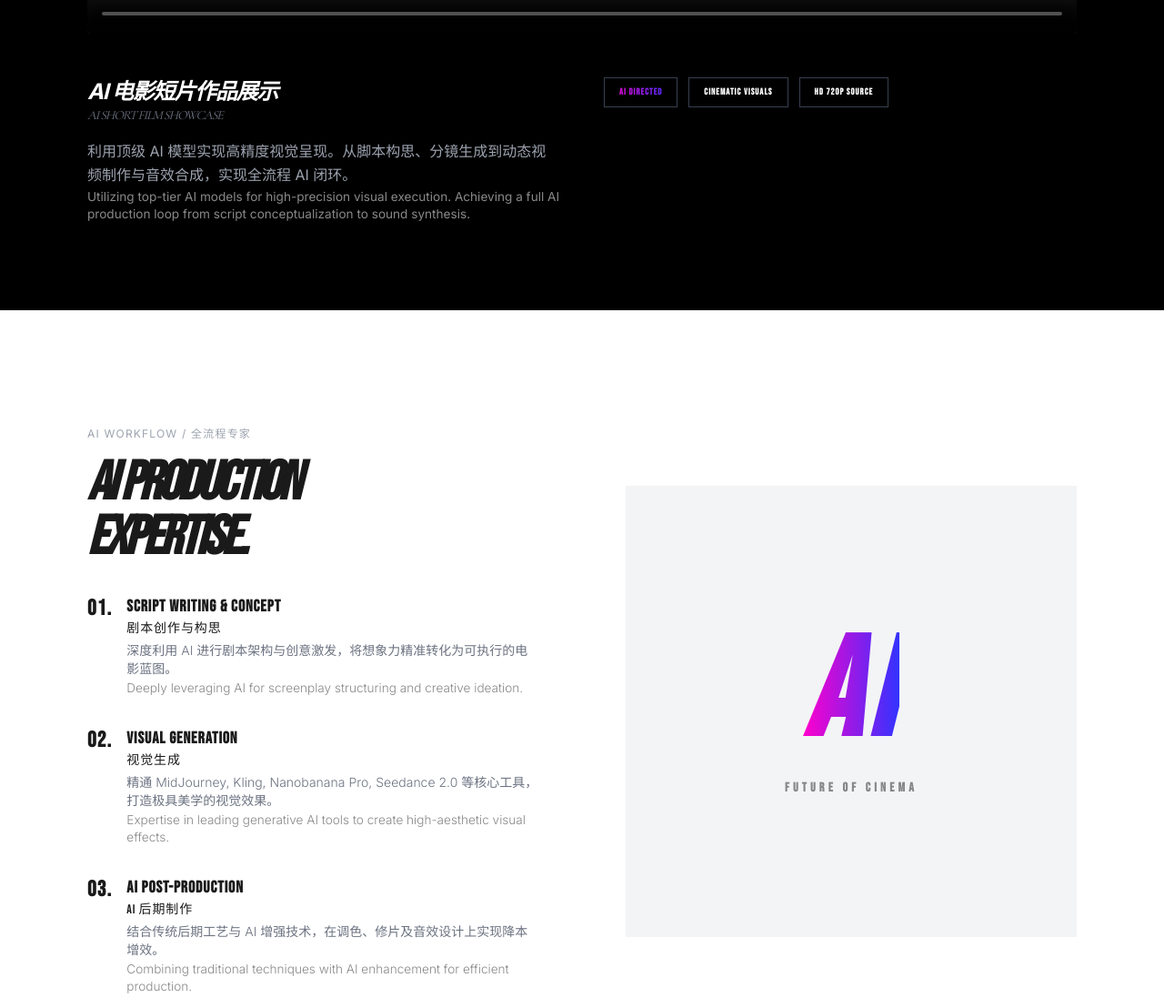
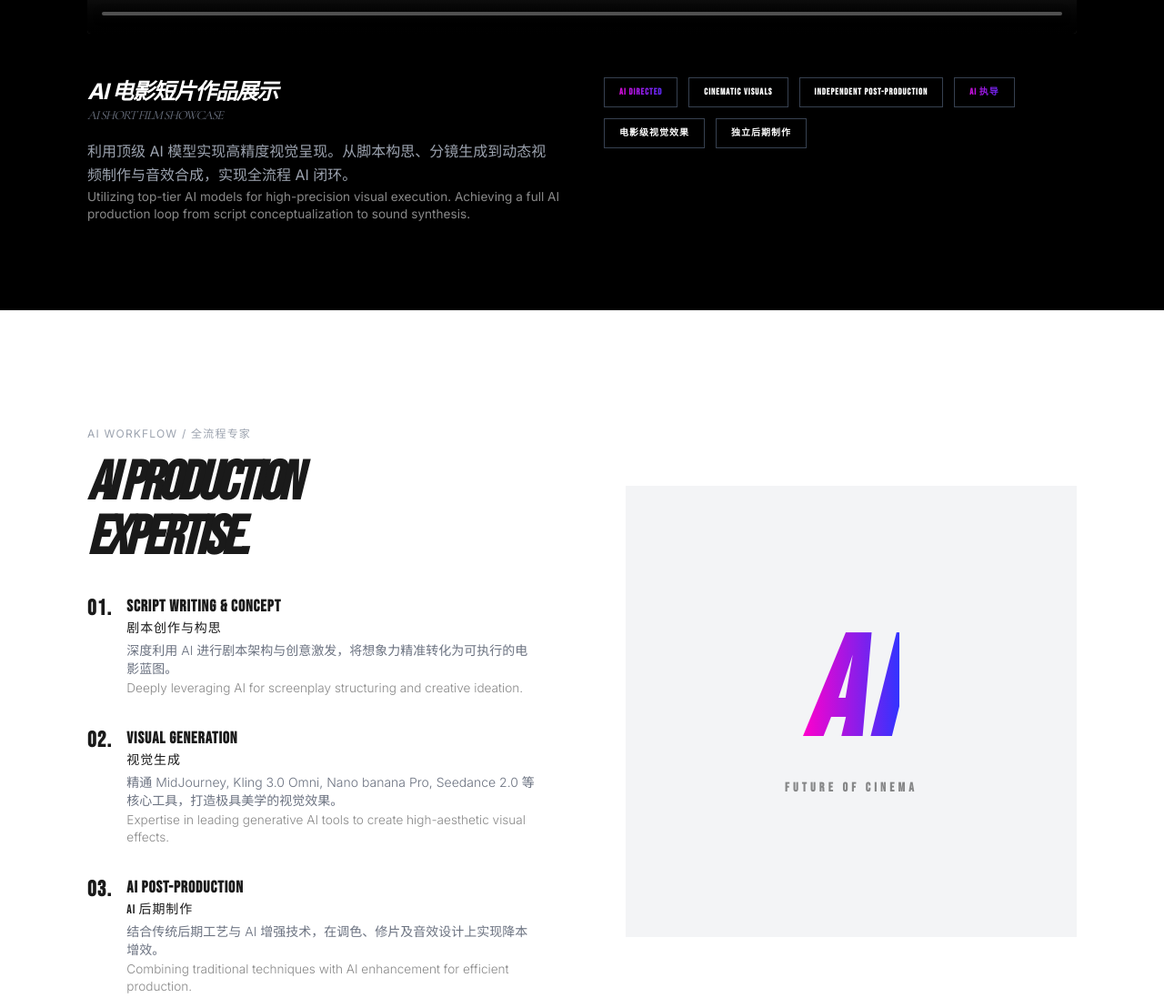
Before and after one commit to ching12061/Wilson_CV, a plain HTML site: page index.html in a window 1280 px wide. Shown: the part 1660-2757 px from the top of the page at 91% size. Drawn offline with nearby package versions, Linux system fonts and the light colour scheme; grey boxes are pictures that could not be loaded.

Commit message:
Add files via upload

```diff
--- a/index.html
+++ b/index.html
@@ -246,7 +246,10 @@
                 <div class="flex flex-wrap gap-3">
                     <span class="px-4 py-2 border border-gray-700 text-[10px] font-bold tracking-widest uppercase ai-badge name-en">AI Directed</span>
                     <span class="px-4 py-2 border border-gray-700 text-[10px] font-bold tracking-widest uppercase name-en">Cinematic Visuals</span>
-                    <span class="px-4 py-2 border border-gray-700 text-[10px] font-bold tracking-widest uppercase name-en">HD 720P Source</span>
+                    <span class="px-4 py-2 border border-gray-700 text-[10px] font-bold tracking-widest uppercase name-en">Independent Post-Production</span>
+                    <span class="px-4 py-2 border border-gray-700 text-[10px] font-bold tracking-widest uppercase ai-badge name-en">AI 执导</span>
+                    <span class="px-4 py-2 border border-gray-700 text-[10px] font-bold tracking-widest uppercase name-en">电影级视觉效果</span>
+                    <span class="px-4 py-2 border border-gray-700 text-[10px] font-bold tracking-widest uppercase name-en">独立后期制作</span>
                 </div>
             </div>
         </div>
@@ -272,7 +275,7 @@
                         <span class="text-2xl font-bold name-en">02.</span>
                         <div>
                             <h4 class="font-bold text-lg mb-1 uppercase name-en">Visual Generation <span class="font-normal text-sm block">视觉生成</span></h4>
-                            <p class="text-gray-500 font-light text-sm">精通 MidJourney, Kling, Nanobanana Pro, Seedance 2.0 等核心工具，打造极具美学的视觉效果。
+                            <p class="text-gray-500 font-light text-sm">精通 MidJourney, Kling 3.0 Omni, Nano banana Pro, Seedance 2.0 等核心工具，打造极具美学的视觉效果。
                                 <span class="lang-en">Expertise in leading generative AI tools to create high-aesthetic visual effects.</span>
                             </p>
                         </div>
```
